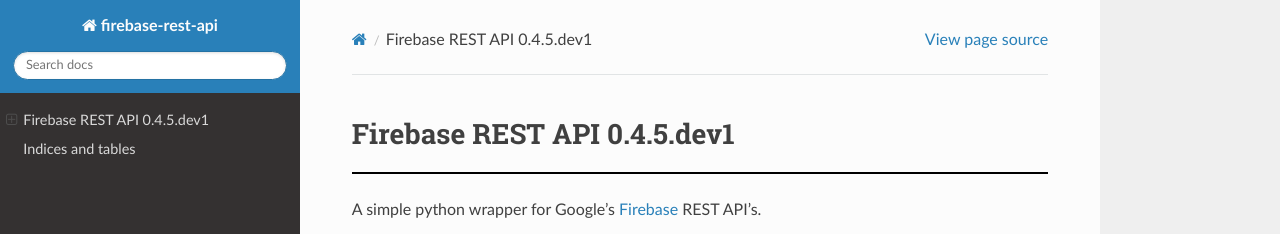
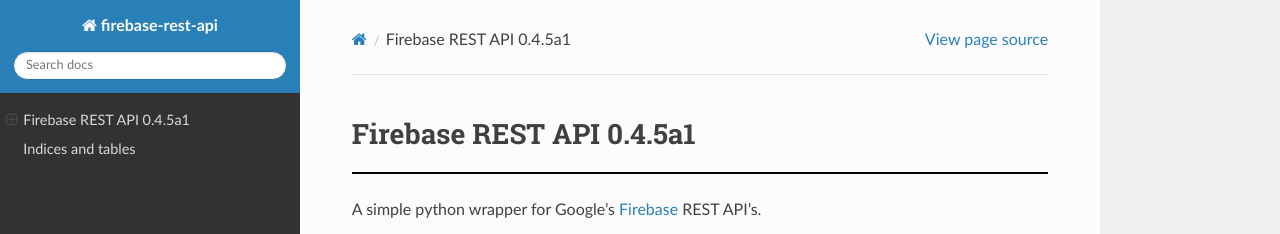
Before and after one commit to AsifArmanRahman/firebase-rest-api, a Sphinx documentation site: the page built from docs/index.rst, in a window 1280 px wide and 900 px high. Shown: the top 234 px of the window. Built offline with Sphinx 7.4.7 and the Read the Docs theme 2.0.0, drawn with Linux system fonts in a browser that asks for light colours.

Commit message:
build: alpha release 0.4.5a1

```diff
--- a/docs/conf.py
+++ b/docs/conf.py
@@ -24,7 +24,7 @@
 author = 'Asif Arman Rahman'
 
 # The full version, including alpha/beta/rc tags
-release = '0.4.5.dev1'
+release = __version__
 
 
 # -- General configuration ---------------------------------------------------
--- a/firebase/__init__.py
+++ b/firebase/__init__.py
@@ -15,6 +15,9 @@
 from .database import Database
 from ._custom_requests import _custom_request
 from ._service_account_credentials import _service_account_creds_from_secret
+
+
+__version__ = '0.4.5a1'
 
 
 def initialize_app(config):
--- a/pyproject.toml
+++ b/pyproject.toml
@@ -43,6 +43,9 @@
 # Additional classifiers that give some characteristics about the package.
 # For a complete list go to https://pypi.org/classifiers/.
 classifiers = [
+
+	# I can say what phase of development my library is in.
+	'Development Status :: 3 - Alpha',
 
 	# My Intended audience is mostly those who understand finance.
 	'Intended Audience :: Developers',
```
